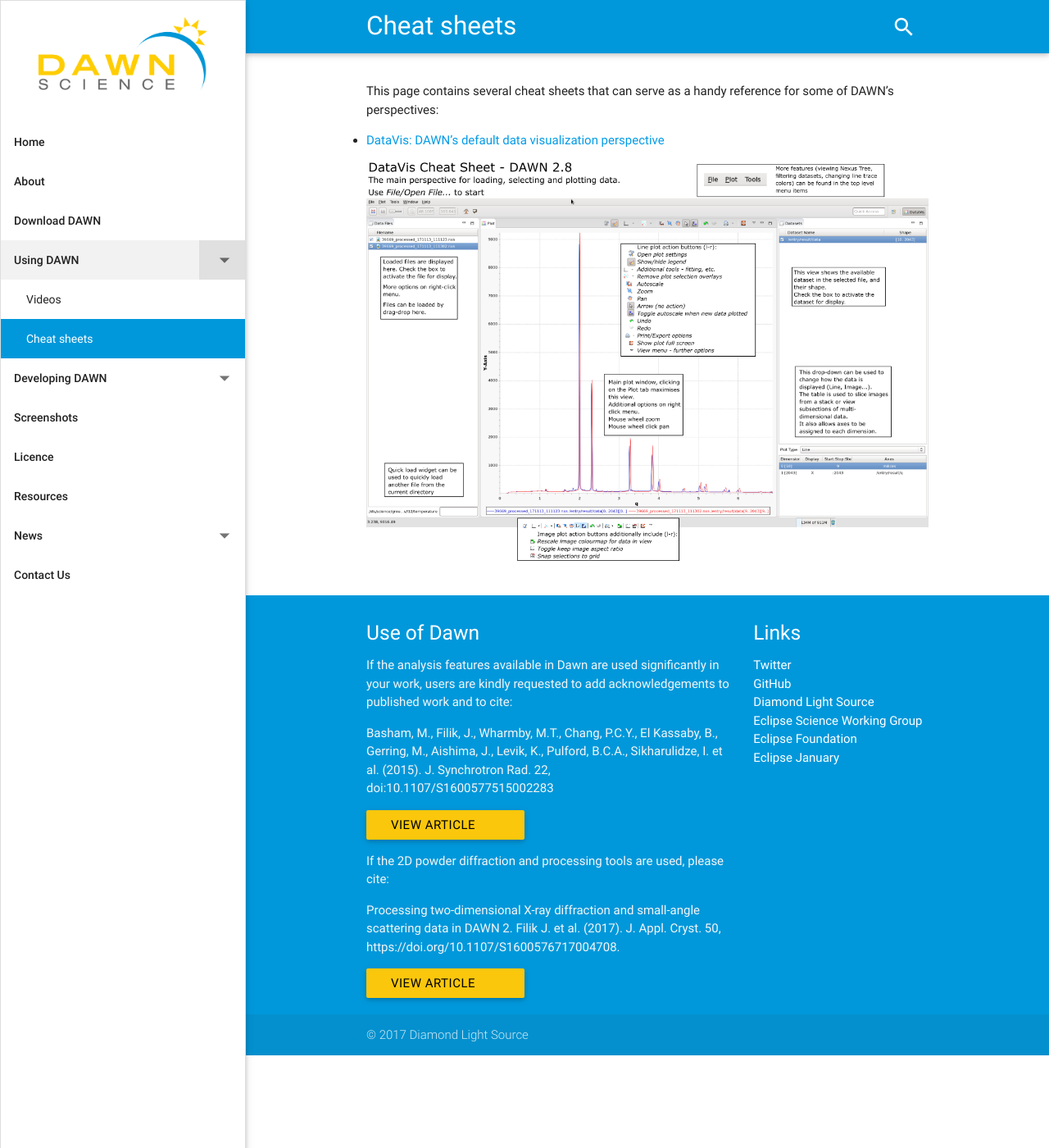
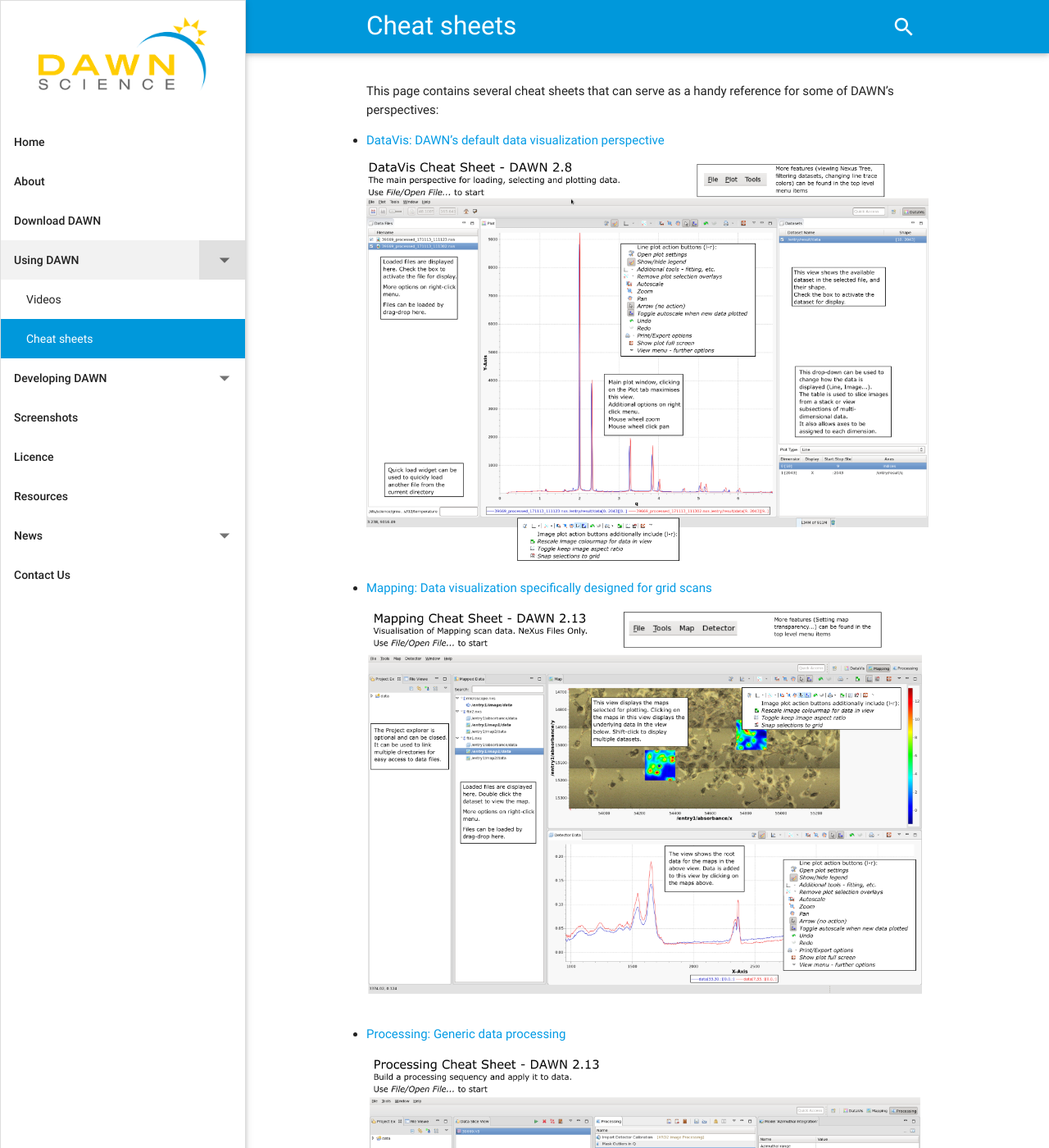
Before and after one commit to DawnScience/dawn-website, a Jekyll site: the page built from _pages/03.02_dawn_cheat_sheets.md, in a window 1280 px wide and 1400 px high. Shown: the whole window at 82% size. Built offline with Jekyll 4.4.1, drawn with Linux system fonts in a browser that asks for light colours; nearby versions of some CDN libraries.

Commit message:
add processing and mapping cheatsheets

```diff
--- a/_pages/03.02_dawn_cheat_sheets.md
+++ b/_pages/03.02_dawn_cheat_sheets.md
@@ -9,3 +9,11 @@
 - [DataVis: DAWN's default data visualization perspective](/assets/pages/using_dawn/DataVisCheatSheet.pdf)
 
 ![Figure](/assets/pages/using_dawn/DataVisCheatSheet.png)
+
+- [Mapping: Data visualization specifically designed for grid scans](/assets/pages/using_dawn/MappingCheatSheet.pdf)
+
+![Figure](/assets/pages/using_dawn/MappingCheatSheet.png)
+
+- [Processing: Generic data processing](/assets/pages/using_dawn/ProcessingCheatSheet.pdf)
+
+![Figure](/assets/pages/using_dawn/ProcessingCheatSheet.png)
```
Also changed, not shown: assets/pages/using_dawn/MappingCheatSheet.png (added), assets/pages/using_dawn/ProcessingCheatSheet.png (added), 2 other files.
